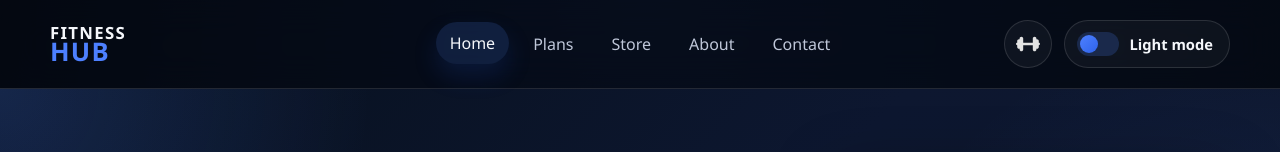
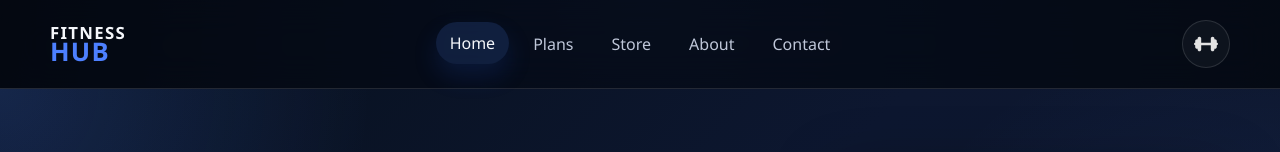
Before and after one commit to pranay-w/fitness-hub-frontend, a React (Vite) app: page / in a window 1280 px wide. Shown: the top 152 px of the page. Built offline with nearby package versions, Linux system fonts and the light colour scheme.

Commit message:
Remove theme toggle from header

```diff
--- a/src/components/Header.jsx
+++ b/src/components/Header.jsx
@@ -2,10 +2,9 @@ import { useState } from "react";
 import { Link, NavLink } from "react-router-dom";
 import { navLinks } from "../data/siteData";
 
-function Header({ theme, onToggleTheme }) {
+function Header() {
   const [menuOpen, setMenuOpen] = useState(false);
   const dumbbellIcon = `${import.meta.env.BASE_URL}assets/dumbell-grey.svg`;
-  const themeLabel = theme === "dark" ? "Light mode" : "Dark mode";
 
   return (
     <header className="site-header">
@@ -32,18 +31,6 @@ function Header({ theme, onToggleTheme }) {
           <Link className="header-icon" to="/store" aria-label="Visit store">
             <img src={dumbbellIcon} alt="Dumbbell icon" />
           </Link>
-
-          <button
-            className="theme-toggle"
-            type="button"
-            onClick={onToggleTheme}
-            aria-label={`Switch to ${themeLabel}`}
-          >
-            <span className="theme-toggle-track">
-              <span className="theme-toggle-thumb" />
-            </span>
-            <span className="theme-toggle-label">{themeLabel}</span>
-          </button>
         </div>
 
         <button
--- a/src/components/Layout.jsx
+++ b/src/components/Layout.jsx
@@ -1,18 +1,11 @@
-import { useState } from "react";
 import { Outlet } from "react-router-dom";
 import Footer from "./Footer";
 import Header from "./Header";
 
 function Layout() {
-  const [theme, setTheme] = useState("dark");
-
-  function toggleTheme() {
-    setTheme((currentTheme) => (currentTheme === "dark" ? "light" : "dark"));
-  }
-
   return (
-    <div className="app-shell" data-theme={theme}>
-      <Header theme={theme} onToggleTheme={toggleTheme} />
+    <div className="app-shell">
+      <Header />
       <main className="page-shell">
         <Outlet />
       </main>
--- a/src/styles/responsive.css
+++ b/src/styles/responsive.css
@@ -110,10 +110,6 @@
     align-items: stretch;
   }
 
-  .theme-toggle-label {
-    display: none;
-  }
-
   .button {
     width: 100%;
   }
--- a/src/styles/style.css
+++ b/src/styles/style.css
@@ -24,30 +24,6 @@
     radial-gradient(circle at right, rgba(77, 128, 255, 0.14), transparent 34%);
   --input-background: rgba(255, 255, 255, 0.04);
   --icon-background: rgba(255, 255, 255, 0.04);
-}
-
-.app-shell[data-theme="light"] {
-  --surface: rgba(255, 255, 255, 0.88);
-  --surface-solid: #ffffff;
-  --border: rgba(18, 30, 58, 0.12);
-  --border-strong: rgba(61, 102, 214, 0.32);
-  --text-main: #111827;
-  --text-soft: #4b5568;
-  --text-muted: #6f7d92;
-  --shadow: 0 16px 45px rgba(30, 41, 59, 0.12);
-  --shadow-hover: 0 24px 52px rgba(40, 79, 174, 0.14);
-  --page-background:
-    radial-gradient(circle at top, rgba(106, 152, 255, 0.2), transparent 28%),
-    linear-gradient(135deg, #f5f9ff 0%, #edf3ff 48%, #e8eefb 100%);
-  --header-background: rgba(245, 249, 255, 0.84);
-  --hero-background:
-    radial-gradient(circle at top left, rgba(77, 128, 255, 0.16), transparent 25%),
-    radial-gradient(circle at bottom right, rgba(108, 146, 255, 0.16), transparent 32%),
-    linear-gradient(135deg, #f7faff 0%, #edf3ff 42%, #e6eefb 100%);
-  --hero-overlay:
-    linear-gradient(180deg, rgba(255, 255, 255, 0.02), rgba(255, 255, 255, 0.02));
-  --input-background: rgba(255, 255, 255, 0.68);
-  --icon-background: rgba(255, 255, 255, 0.7);
 }
 
 * {
@@ -182,54 +158,6 @@ textarea {
   transform: translateY(-2px) scale(1.04);
   border-color: rgba(120, 155, 255, 0.55);
   box-shadow: 0 18px 36px rgba(17, 44, 116, 0.35);
-}
-
-.theme-toggle {
-  display: inline-flex;
-  align-items: center;
-  gap: 10px;
-  min-height: 48px;
-  padding: 0 16px 0 12px;
-  border-radius: 999px;
-  border: 1px solid var(--border);
-  background: var(--icon-background);
-  color: var(--text-main);
-  cursor: pointer;
-  transition: transform 0.25s ease, box-shadow 0.25s ease, border-color 0.25s ease;
-}
-
-.theme-toggle:hover {
-  transform: translateY(-2px);
-  border-color: rgba(120, 155, 255, 0.55);
-  box-shadow: 0 18px 36px rgba(17, 44, 116, 0.2);
-}
-
-.theme-toggle-track {
-  width: 42px;
-  height: 24px;
-  border-radius: 999px;
-  background: rgba(77, 128, 255, 0.2);
-  padding: 3px;
-  display: flex;
-  align-items: center;
-}
-
-.theme-toggle-thumb {
-  width: 18px;
-  height: 18px;
-  border-radius: 50%;
-  background: linear-gradient(135deg, var(--primary), var(--primary-strong));
-  transform: translateX(0);
-  transition: transform 0.25s ease;
-}
-
-.app-shell[data-theme="light"] .theme-toggle-thumb {
-  transform: translateX(18px);
-}
-
-.theme-toggle-label {
-  font-size: 0.92rem;
-  font-weight: 700;
 }
 
 .menu-toggle {
```
